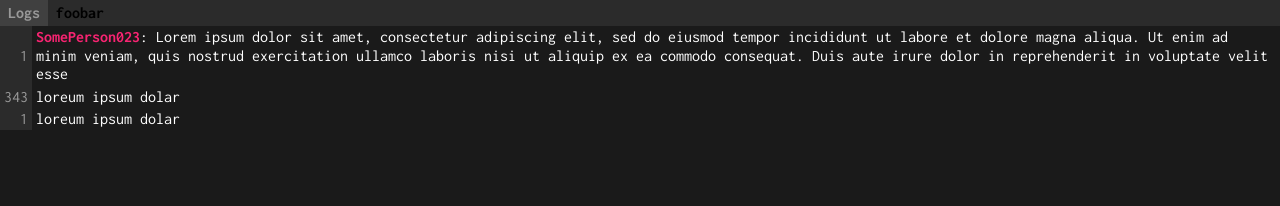
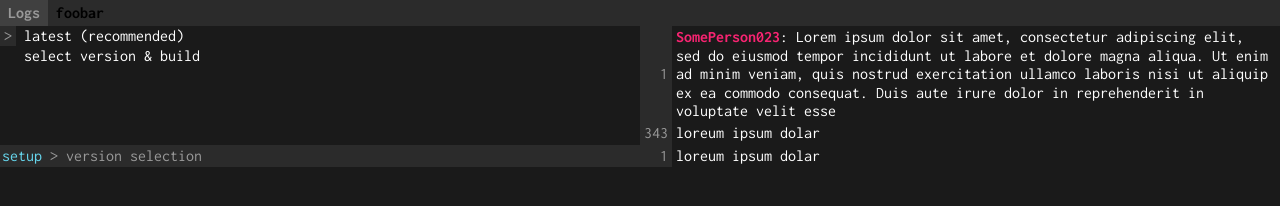
Before and after one commit to tjdavenport/monokai-vim-css, a website: page index.html in a window 1280 px wide. Drawn offline with nearby package versions, Linux system fonts and the light colour scheme.

Commit message:
create vc-radios and add more color variables

```diff
--- a/index.css
+++ b/index.css
@@ -12,11 +12,17 @@
   --c-cyan: hsl(var(--h-cyan), 81%, 67%);
   --c-orange: hsl(var(--h-orange), 98%, 56%);
   --c-purple: hsl(var(--h-purple), 100%, 75%);
+
+  --c-grey: hsl(0, 0%, 17%);
+  --c-grey-light: hsl(0, 0%, 60%);
 }
 
+.cyan { color: var(--c-cyan); }
 .pink { color: var(--c-pink); }
+.grey-light { color: var(--c-grey-light); }
 .text-bold { font-weight: 700; }
 
+/* numline */
 .vc-numline {
   border-collapse: collapse;
 }
@@ -24,17 +30,19 @@
   border: none;
   text-align: right;
   padding: 2px 4px;
-  background-color: hsl(0, 0%, 17%);
-  color: hsl(0, 0%, 60%);
+  background-color: var(--c-grey);
+  color: var(--c-grey-light);
 }
 .vc-numline__line {
   padding: 2px 4px;
   color: white;
 }
+/* /numline */
 
+/* tabs */
 .vc-tabs {
   display: flex;
-  background-color: hsl(0, 0%, 17%);
+  background-color: var(--c-grey);
 }
 
 [class^=vc-tabs__tab] {
@@ -46,7 +54,35 @@
 
 .vc-tabs__tab--active {
   background-color: hsl(0, 0%, 25%);
-  color: hsl(0, 0%, 60%);
+  color: var(--c-grey-light);
+}
+/* /tabs */
+
+/* /radios */
+.vc-radios {
+  display: flex;
+  flex-direction: column;
+  position: relative;
+  line-height: 20px;
+}
+.vc-radios__label {
+  width: 100%;
+  color: white;
+  cursor: pointer;
+}
+.vc-radios__input {
+  position: absolute;
+  opacity: 0;
+}
+.vc-radios__input:checked + .vc-radios__cursor {
+  visibility: visible;
+}
+.vc-radios__cursor {
+  visibility: hidden;
+  background-color: var(--c-grey);
+  color: var(--c-grey-light);
+  display: inline-block;
+  padding: 0 4px;
 }
 
 body {
--- a/index.html
+++ b/index.html
@@ -26,7 +26,29 @@
   </nav>
 
   <main>
-    <section>
+    <section style="display:flex;">
+      <div style="width:50%;display:flex;flex-direction:column;">
+        <form class="vc-radios" style="flex-grow:1;">
+          <div class="vc-radios__choice">
+            <input type="radio" name="papermc-uri" id="radio-latest" checked value="latest" class="vc-radios__input"/>
+            <span class="vc-radios__cursor">></span>
+            <label for="radio-latest" class="vc-radios__label">
+              latest (recommended)
+            </label>
+          </div>
+          <div class="vc-radios__choice">
+            <input type="radio" name="papermc-uri" id="radio-other" value="other" class="vc-radios__input"/>
+            <span class="vc-radios__cursor">></span>
+            <label for="radio-other" class="vc-radios__label">
+              select version & build
+            </label>
+          </div>
+        </form>
+        <div style="padding:2px;background-color:var(--c-grey);">
+          <span class="cyan">setup</span> <span class="grey-light">> version selection</span>
+        </div>
+      </div>
+      <div style="width:50%">
         <table class="vc-numline">
           <tr>
             <td class="vc-numline__num">
@@ -53,6 +75,7 @@
             </td>
           </tr>
         </table>
+      </div>
     </section>
   </main>
 
```
Lines whose indentation alone changed are shown as unchanged.
